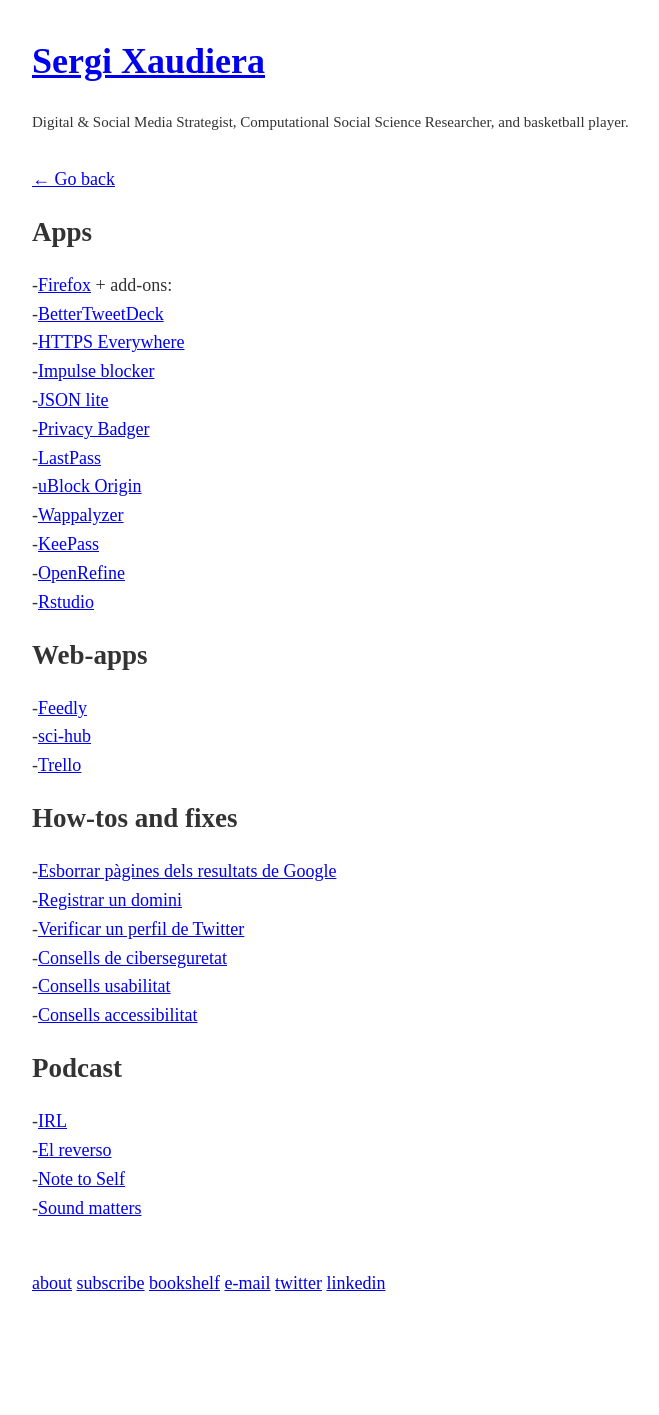
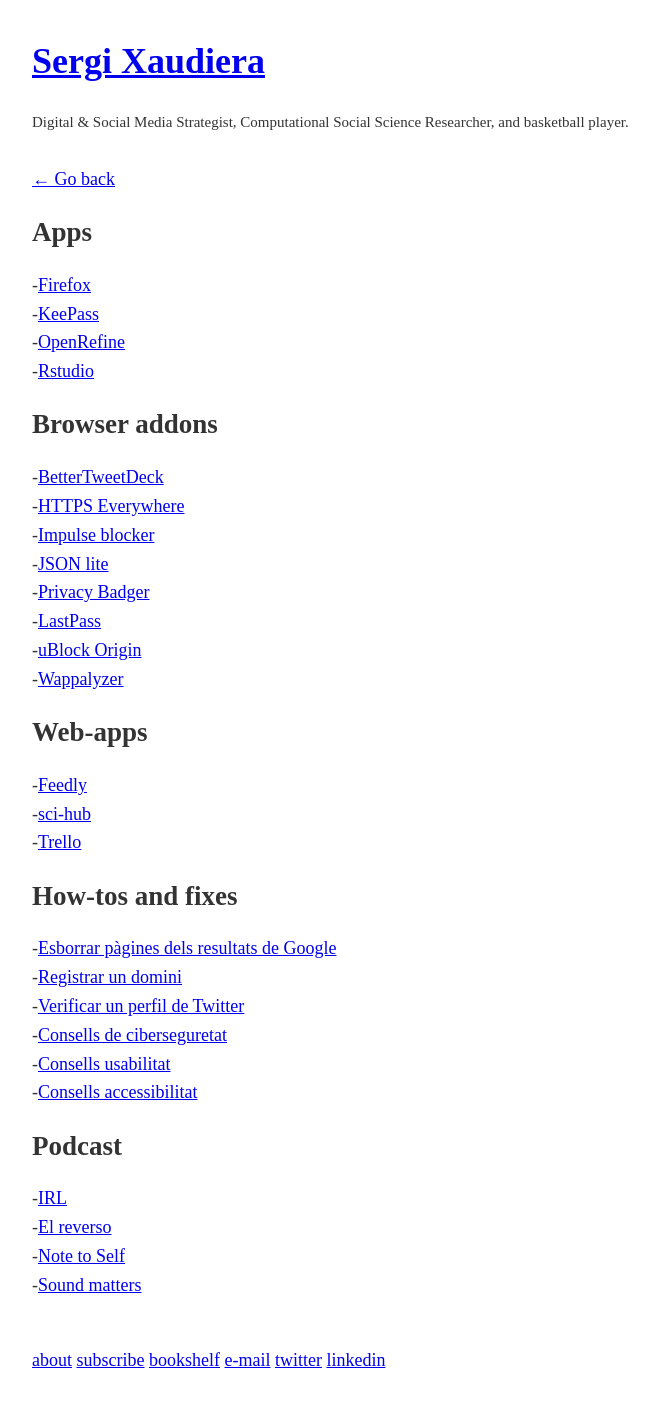
Before and after one commit to sergixaudiera/sergixaudiera.github.io, a Jekyll site: the page built from links.md, in a window 1280 px wide. Shown: the whole page, without its empty margins (283-942 px from the left). Built offline with Jekyll 4.4.1, drawn with Linux system fonts in a browser that asks for light colours; before the commit the page ends 1338 px from its top, so only the background shows below that.

Commit message:
new category for browser addons

```diff
--- a/links.md
+++ b/links.md
@@ -6,28 +6,27 @@
 ---
 
 ## Apps
-
--[Firefox](https://www.mozilla.org/en-US/firefox/new/) + add-ons:
-		-[BetterTweetDeck](https://better.tw/)
-		-[HTTPS Everywhere](https://www.eff.org/https-everywhere)
-		-[Impulse blocker](https://github.com/raicem/impulse-blocker)
-		-[JSON lite](https://github.com/lauriro/json-lite)
-		-[Privacy Badger](https://www.eff.org/privacybadger)
-		-[LastPass](https://www.lastpass.com/)
-		-[uBlock Origin](https://github.com/gorhill/uBlock#ublock-origin)
-		-[Wappalyzer](https://www.wappalyzer.com/)
+-[Firefox](https://www.mozilla.org/en-US/firefox/new/)
 -[KeePass](https://keepass.info/)
 -[OpenRefine](http://openrefine.org/)
 -[Rstudio](https://www.rstudio.com/)
 
+## Browser addons
+-[BetterTweetDeck](https://better.tw/)
+-[HTTPS Everywhere](https://www.eff.org/https-everywhere)
+-[Impulse blocker](https://github.com/raicem/impulse-blocker)
+-[JSON lite](https://github.com/lauriro/json-lite)
+-[Privacy Badger](https://www.eff.org/privacybadger)
+-[LastPass](https://www.lastpass.com/)
+-[uBlock Origin](https://github.com/gorhill/uBlock#ublock-origin)
+-[Wappalyzer](https://www.wappalyzer.com/)
+
 ## Web-apps
-
 -[Feedly](https://feedly.com)
 -[sci-hub](https://sci-hub.tw/)
 -[Trello](https://trello.com)
 
 ## How-tos and fixes
-
 -[Esborrar pàgines dels resultats de Google](https://www.google.com/webmasters/tools/legal-removal-request?complaint_type=rtbf)
 -[Registrar un domini](https://hover.com/03kaZTmW)
 -[Verificar un perfil de Twitter](https://verification.twitter.com/)
@@ -36,7 +35,6 @@
 -[Consells accessibilitat](https://github.com/UKHomeOffice/posters/tree/master/accessibility/dos-donts)
 
 ## Podcast
-
 -[IRL](https://irlpodcast.org/)
 -[El reverso](https://www.m21radio.es/programas/el-reverso)
 -[Note to Self](https://www.wnycstudios.org/shows/notetoself)
```
